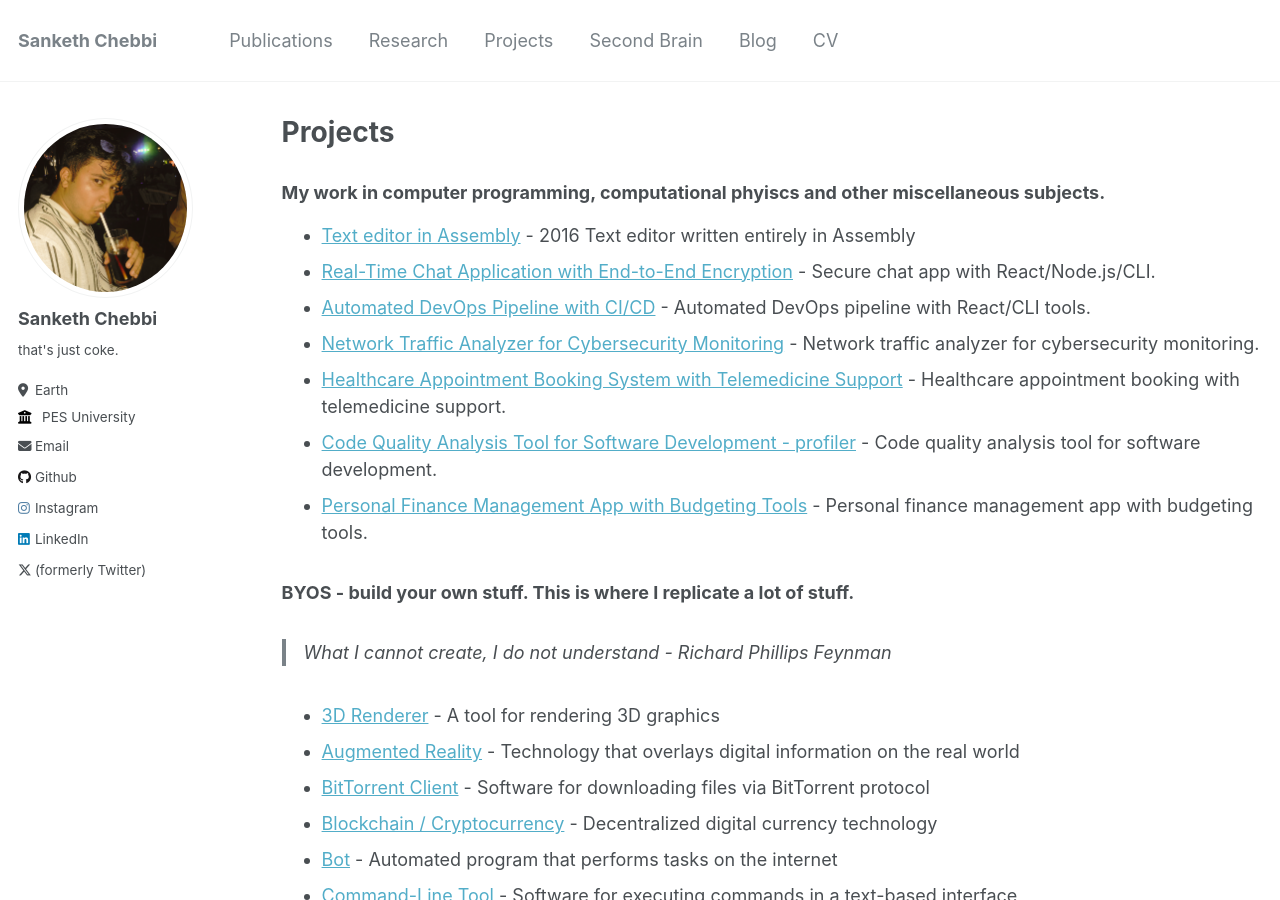
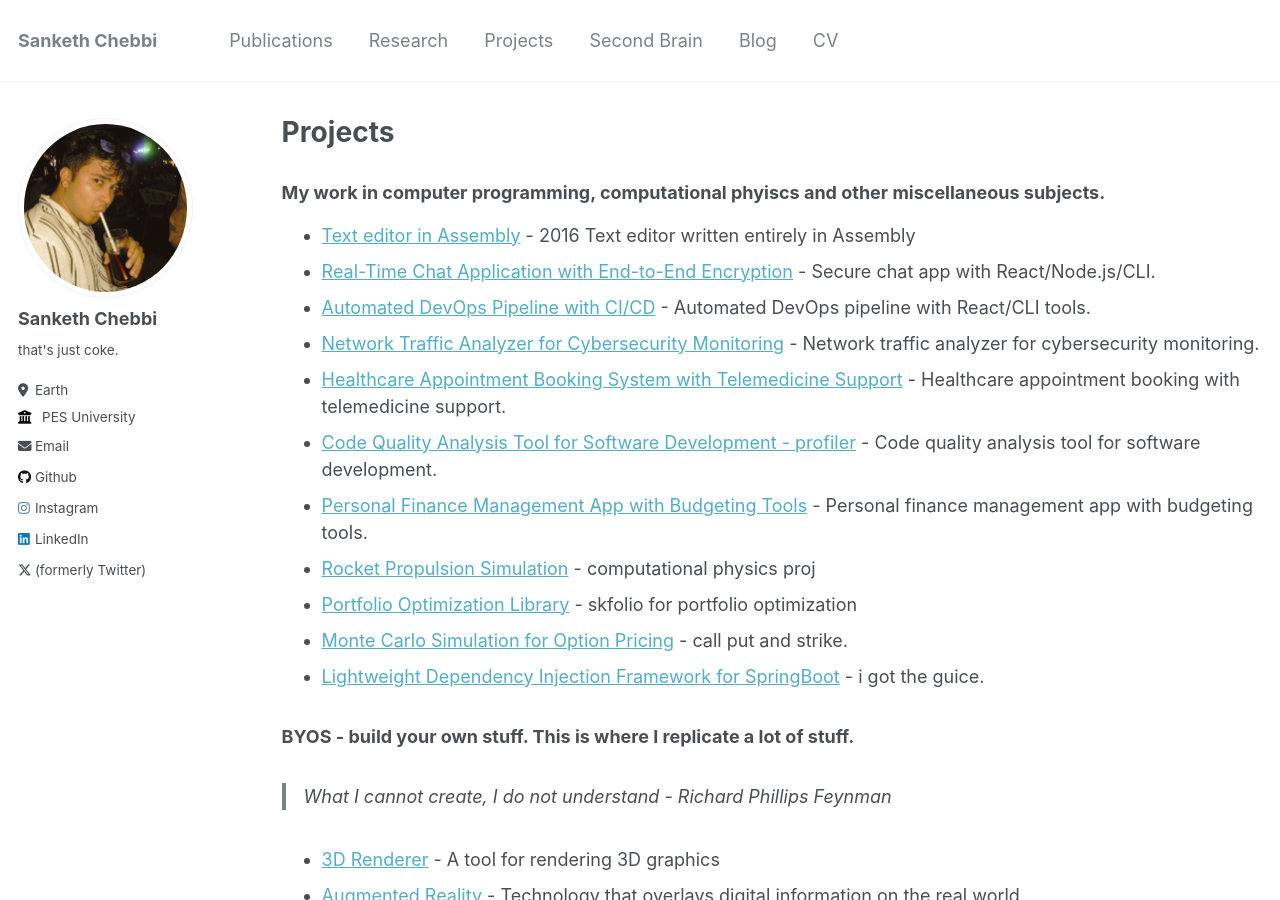
Before and after one commit to sankethchebbi/sankethchebbi.github.io, a Jekyll site: the page built from _pages/teaching.md, in a window 1280 px wide and 900 px high. Built offline with Jekyll 4.4.1, drawn with Linux system fonts in a browser that asks for light colours.

Commit message:
minor changes

```diff
--- a/_pages/teaching.md
+++ b/_pages/teaching.md
@@ -20,6 +20,10 @@ author_profile: true
 - [Healthcare Appointment Booking System with Telemedicine Support](#) - Healthcare appointment booking with telemedicine support.
 - [Code Quality Analysis Tool for Software Development - profiler](#) - Code quality analysis tool for software development.
 - [Personal Finance Management App with Budgeting Tools](#) - Personal finance management app with budgeting tools.
+- [Rocket Propulsion Simulation](#) - computational physics proj
+- [Portfolio Optimization Library](#) - skfolio for portfolio optimization
+- [Monte Carlo Simulation for Option Pricing](#) - call put and strike.
+- [Lightweight Dependency Injection Framework for SpringBoot](#) - i got the guice.
 
 ### BYOS - build your own stuff. This is where I replicate a lot of stuff.
 > What I cannot create, I do not understand - Richard Phillips Feynman
```
